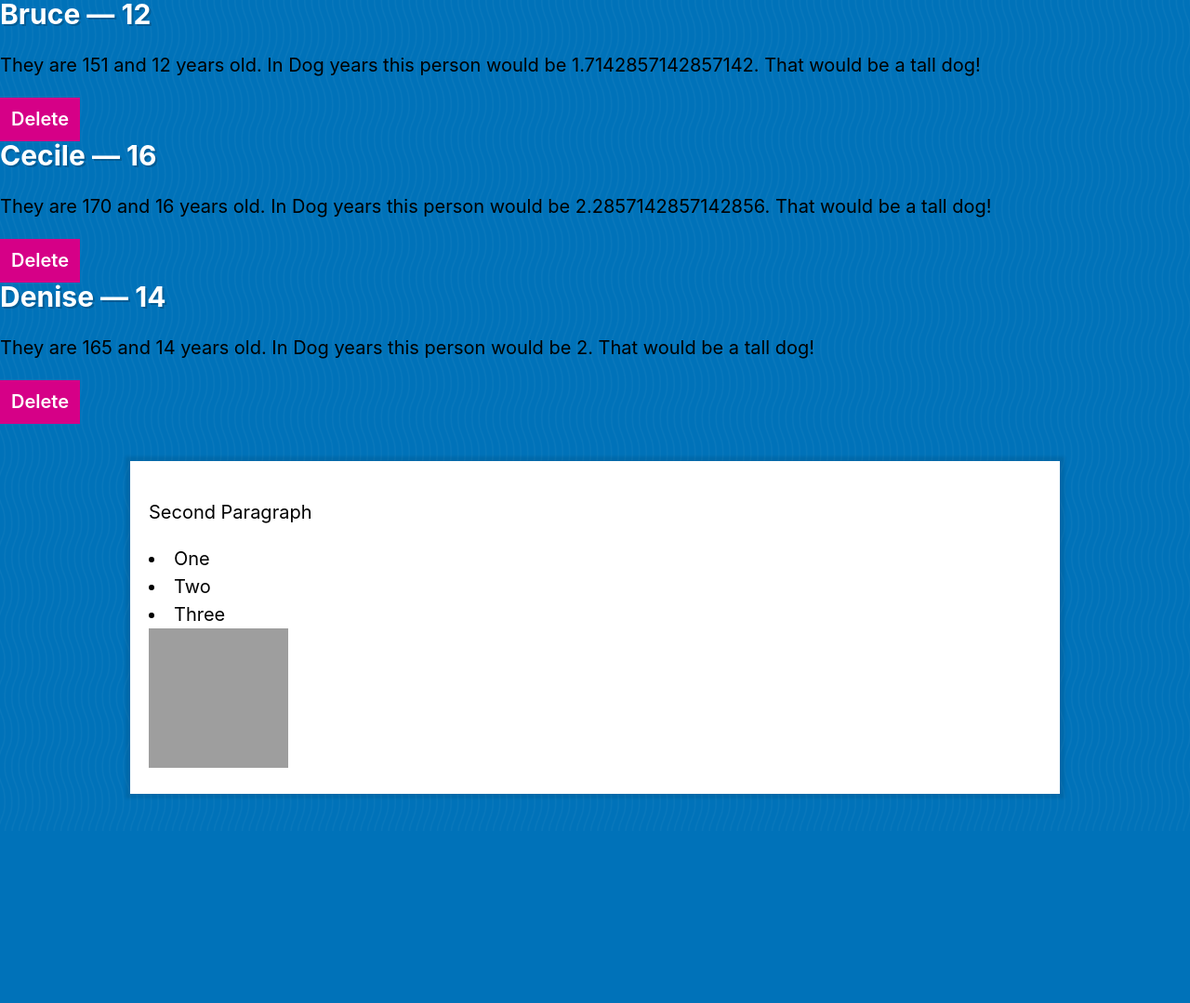
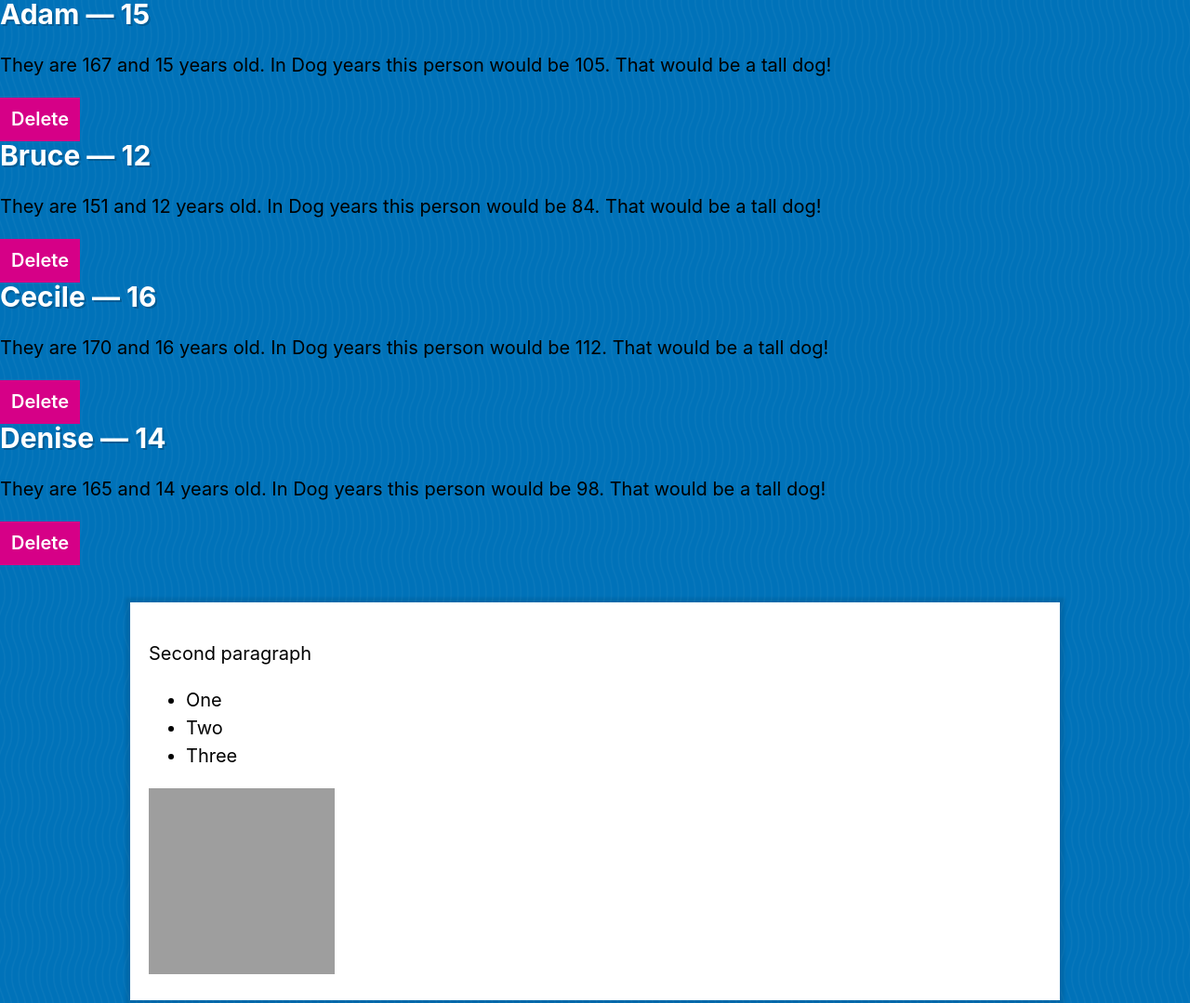
Before and after one commit to rekapalanki/dom-cardio, a website: page DOM-Cardio.html in a window 1280 px wide. Shown: the top 1079 px of the page at 93% size. Before the commit the page ends 894 px from the top, so only its background shows below. Drawn offline with Linux system fonts and the light colour scheme; grey boxes are pictures that could not be loaded.

Commit message:
rename old js and new generate new js

```diff
--- a/DOM-Cardio.html
+++ b/DOM-Cardio.html
@@ -9,7 +9,7 @@
 </head>
 
 <body>
-  <script src="./DOM-Cardio.js"></script>
+  <script src="./DOM-Cardio_0310.js"></script>
 </body>
 
 </html>
--- /dev/null
+++ b/DOM-Cardio_0310.js
@@ -0,0 +1,138 @@
+// Make a div
+const divHtml = `<div></div>`;
+const divHtmlFragment = document.createRange().createContextualFragment(divHtml); // this is a DOM element
+const myDiv = divHtmlFragment.querySelector('div'); // this will be appended to the HTML page...
+// add a class of wrapper to it
+myDiv.classList.add('wrapper');
+// put it into the body
+document.body.appendChild(myDiv); // ...right here!!!
+
+// make an unordered list
+const ulHtml = `<ul></ul>`;
+const ulHtmlFragment = document.createRange().createContextualFragment(ulHtml);
+const myUl = ulHtmlFragment.querySelector('ul');
+myDiv.insertAdjacentElement('afterbegin', myUl);
+// add three list items with the words "one, two, three" in them
+const liHtml = `
+<li>One</li>
+<li>Two</li>
+<li>Three</li>
+`;
+const liHtmlFragment = document.createRange().createContextualFragment(liHtml);
+const myLi = liHtmlFragment.querySelectorAll('li');
+// put that list into the above wrapper
+// for (let i = (myLi.length - 1); i >= 0; i--) {
+//   myUl.insertAdjacentElement('afterbegin', myLi[i]);
+// }
+myUl.innerHTML = liHtml;
+
+// create an image
+// set the source to an image
+// set the width to 250
+// add a class of cute
+// add an alt of Cute Puppy
+const width = 200;
+const src = `https://picsum.photos/${width}`;
+const alt = `Cute Puppy`;
+const imgHtml = `<img src=${src} alt="${alt}">`; // Note that alt containing a space needs to be put in "" despite of ${} notation
+const imgHtmlFragment = document.createRange().createContextualFragment(imgHtml);
+const myImg = imgHtmlFragment.querySelector('img');
+// Append that image to the wrapper
+myDiv.insertAdjacentElement('beforeend', myImg);
+
+// with HTML string, make a div, with two paragraphs inside of it
+const myString = `
+<div>
+  <p>First paragraph</p>
+  <p>Second paragraph</p>
+</div>
+`;
+// put this div before the unordered list from above
+myUl.insertAdjacentHTML('beforebegin', myString);
+
+// add a class to the second paragraph called warning
+const firstParagraph = myDiv.querySelector('p');
+const secondParagraph = firstParagraph.nextElementSibling;
+secondParagraph.classList.add('warning');
+// remove the first paragraph
+firstParagraph.remove();
+
+// create a function called generatePlayerCard that takes in three arguments: name, age, and height
+function generatePlayerCard(name, age, height) {
+  const playerCardHtml = `
+    <div class="playerCard">
+      <h2>${name} — ${age}</h2>
+      <p>
+        They are ${height} and ${age} years old. In Dog years this person would
+        be ${age * 7}. That would be a tall dog!
+      </p>
+    </div>
+    `;
+    const playerCardHtmlFragment = document.createRange().createContextualFragment(playerCardHtml);
+    const playerCardDiv = playerCardHtmlFragment.querySelector('div');
+  return playerCardDiv;
+}
+
+// have that function return html that looks like this:
+// <div class="playerCard">
+//   <h2>NAME — AGE</h2>
+//   <p>They are HEIGHT and AGE years old. In Dog years this person would be AGEINDOGYEARS. That would be a tall dog!</p>
+// </div>
+
+// make a new div with a class of cards
+const divCards = document.createElement('div');
+divCards.classList.add('cards');
+
+// make 4 player cards using generatePlayerCard
+const cards = [
+  generatePlayerCard('Adam', 15, 167),
+  generatePlayerCard('Bruce', 12, 151),
+  generatePlayerCard('Cecile', 16, 170),
+  generatePlayerCard('Denise', 14, 165),
+];
+
+// append those cards to the div
+for (let i = 0; i < cards.length; i++) {
+  divCards.insertAdjacentElement('beforeend', cards[i]);
+}
+// put the div into the DOM just before the wrapper element
+myDiv.insertAdjacentElement('beforebegin', divCards);
+
+// Bonus, put a delete Button on each card so when you click it, the whole card is removed
+const deleteButtons = [
+  document.createElement('button'),
+  document.createElement('button'),
+  document.createElement('button'),
+  document.createElement('button'),
+];
+for (let i = 0; i < deleteButtons.length; i++) {
+  deleteButtons[i].innerText = `Delete`;
+}
+for (let i = 0; i < divCards.children.length; i++) {
+  divCards.children[i].insertAdjacentElement('beforeend', deleteButtons[i]);
+}
+
+// const buttonsHTML = [
+// `<button>Delete</button>`,
+// `<button>Delete</button>`,
+// `<button>Delete</button>`,
+// `<button>Delete</button>`
+// ];
+
+// const deleteButtonsFragment0 = document.createRange().createContextualFragment(buttonsHTML[0]);
+// const deleteButtonsFragment1 = document.createRange().createContextualFragment(buttonsHTML[1]);
+// const deleteButtonsFragment2 = document.createRange().createContextualFragment(buttonsHTML[2]);
+// const deleteButtonsFragment3 = document.createRange().createContextualFragment(buttonsHTML[3]);
+// const button0 = deleteButtonsFragment0.querySelector('button');
+// const button1 = deleteButtonsFragment0.querySelector('button');
+// const button2 = deleteButtonsFragment0.querySelector('button');
+// const button3 = deleteButtonsFragment0.querySelector('button');
+
+
+// select all the buttons!
+// make out delete function
+function deleteCard() {
+  cards[0].remove();
+}
+// loop over them and attach a listener
+// deleteButtons[0].onclick = deleteCard();
```
Also changed, not shown: DOM-Cardio_0309.js (renamed from DOM-Cardio.js).
